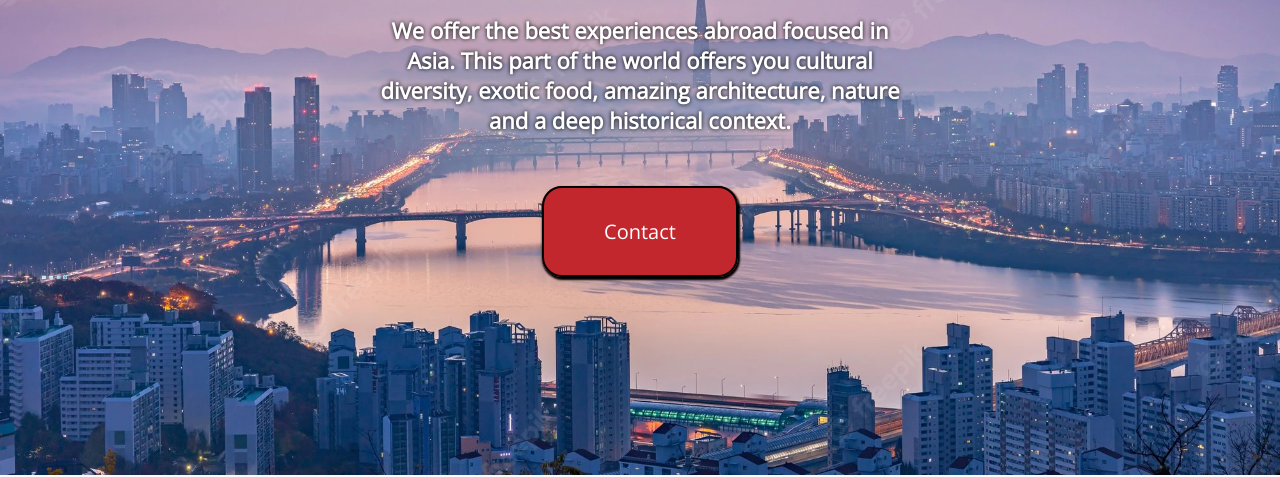
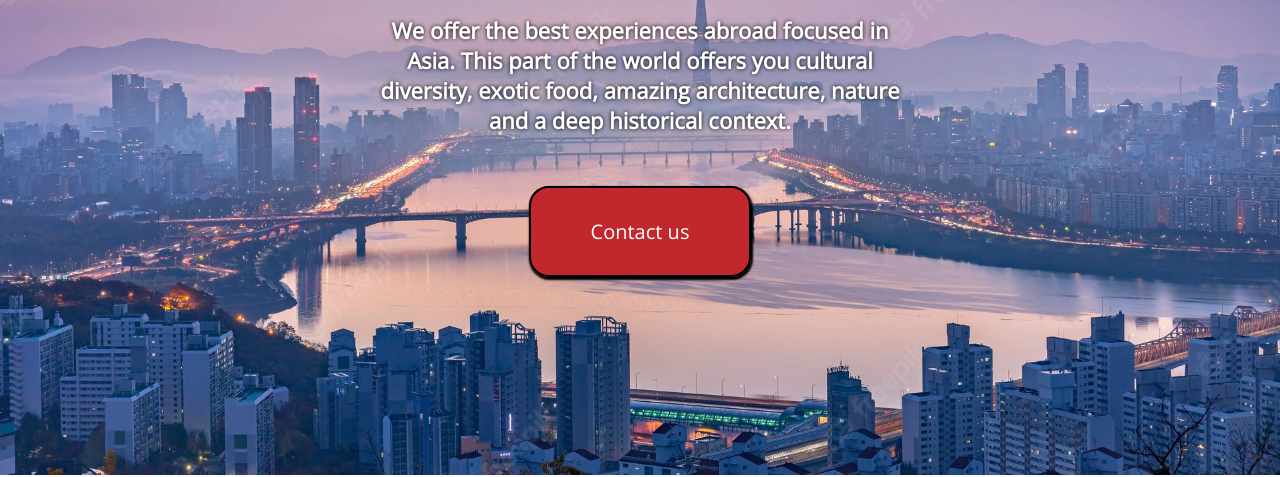
Before and after one commit to kevinmorales05/lifeidiomas-site-2023, a plain HTML site: page index.html in a window 1280 px wide. Shown: the part 325-802 px from the top of the page. Drawn offline with nearby package versions, Linux system fonts and the light colour scheme; files whose address does not match are found by name.

Commit message:
Change the name of a button

```diff
--- a/index.html
+++ b/index.html
@@ -36,7 +36,7 @@
             architecture, nature and a deep historical context.
           </h4>
           <div class="button-box">
-            <a class="book" href="https://wa.me/message/C23SFYIKLTP2A1" target="_blank">Contact</a>
+            <a class="book" href="https://wa.me/message/C23SFYIKLTP2A1" target="_blank">Contact us</a>
           </div>
         </section>
       </div>
```
